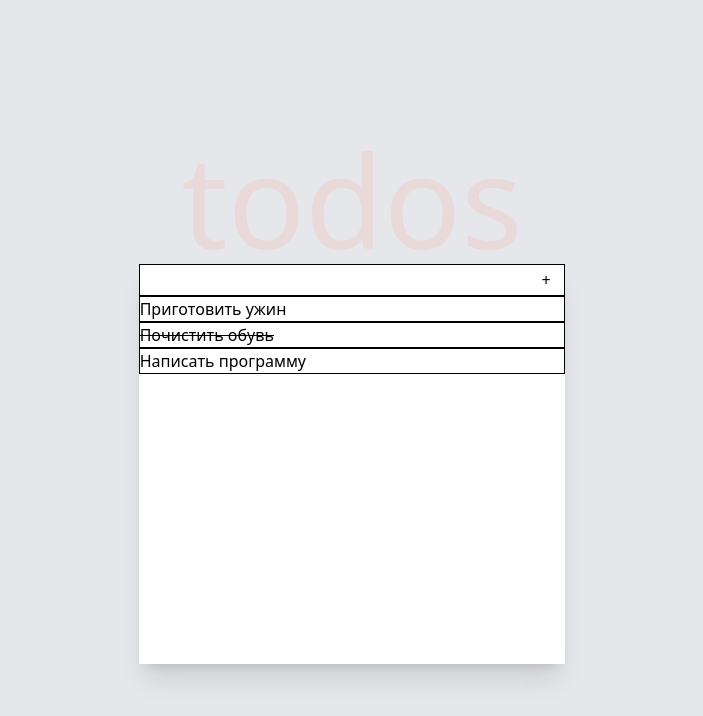
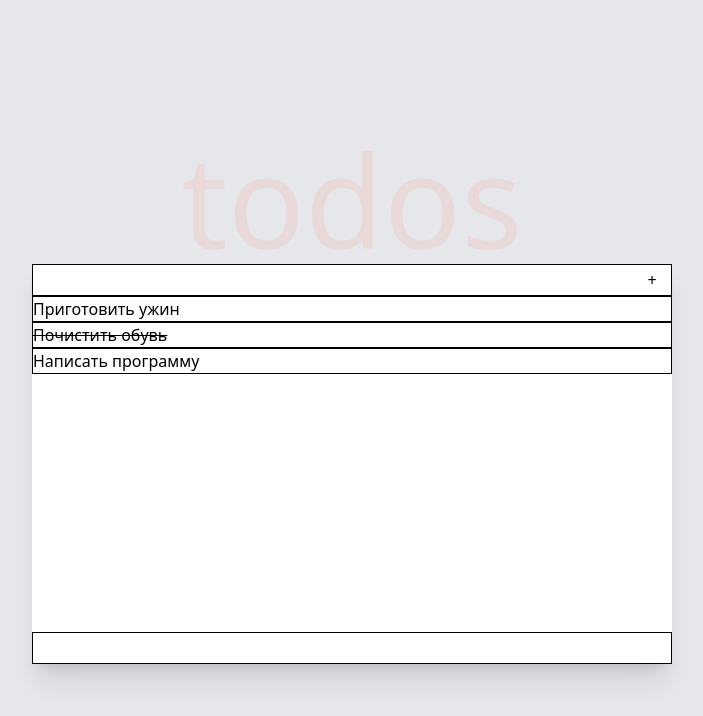
Before and after one commit to grJDh/test-todo, a React (Create React App) app: page / in a window 1280 px wide. Shown: the top 716 px of the page, without its empty margins (288-991 px from the left). Built offline with nearby package versions, Linux system fonts and the light colour scheme.

Commit message:
Added Footer (for later) Added functionality to press Enter to add new item Added test for this functionality

```diff
--- a/src/ToDoApp/ToDoApp.tsx
+++ b/src/ToDoApp/ToDoApp.tsx
@@ -2,6 +2,7 @@ import { useRef, useState } from "react";
 
 import Input from "../components/Input/Input";
 import ToDoItem from "../components/TodoItem/TodoItem";
+import Footer from "../components/Footer/Footer";
 
 const ToDoApp = () => {
   const [todoList, setTodoList] = useState([
@@ -43,10 +44,11 @@ const ToDoApp = () => {
   };
 
   return (
-    <div className="flex w-1/3 h-1/2 bg-white flex-col shadow-xl">
+    <div className="flex w-5/6 max-w-screen-sm min-w-[340px] h-1/2 bg-white flex-col shadow-xl justify-between">
+      <div>
         <Input
           refProp={inputRef}
-        onClick={addItem}
+          addItem={addItem}
         />
         <ul>
           {todoList.map((el, id) => (
@@ -61,6 +63,8 @@ const ToDoApp = () => {
           ))}
         </ul>
       </div>
+      <Footer />
+    </div>
   );
 };
 
--- /dev/null
+++ b/src/components/Footer/Footer.tsx
@@ -0,0 +1,10 @@
+// type Props = {
+//   refProp: React.Ref<HTMLInputElement>;
+//   onClick: () => void;
+// };
+
+const Footer = () => {
+  return <div className="flex border-solid border-black border h-8"></div>;
+};
+
+export default Footer;
--- a/src/components/Input/Input.tsx
+++ b/src/components/Input/Input.tsx
@@ -1,9 +1,20 @@
+import { useEffect } from "react";
+
 type Props = {
-  refProp: React.Ref<HTMLInputElement>;
-  onClick: () => void;
+  refProp: React.RefObject<HTMLInputElement>;
+  addItem: () => void;
 };
 
-const Input = ({ refProp, onClick }: Props) => {
+const Input = ({ refProp, addItem }: Props) => {
+  const onKeydown = (e: KeyboardEvent) => {
+    if (document.activeElement === refProp.current && e.key === "Enter") addItem();
+  };
+
+  useEffect(() => {
+    window.addEventListener("keydown", onKeydown, false);
+    return () => window.removeEventListener("keydown", onKeydown, false);
+  });
+
   return (
     <div className="flex border-solid border-black border h-8">
       <input
@@ -13,7 +24,7 @@ const Input = ({ refProp, onClick }: Props) => {
       />
       <button
         className="w-10"
-        onClick={onClick}
+        onClick={addItem}
       >
         +
       </button>
```
Also changed, not shown: 1 other file (tests, documents, lock files or other folders). Lines whose indentation alone changed are shown as unchanged.
